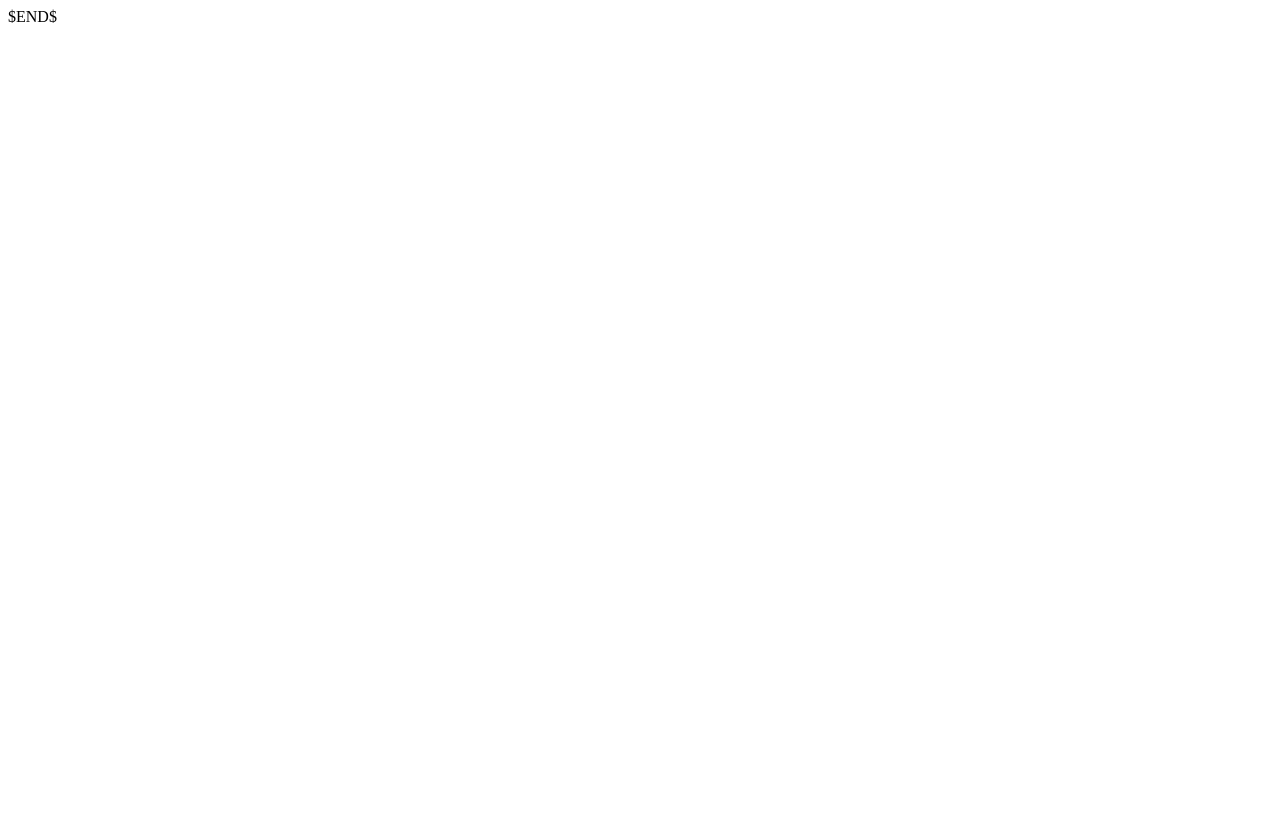
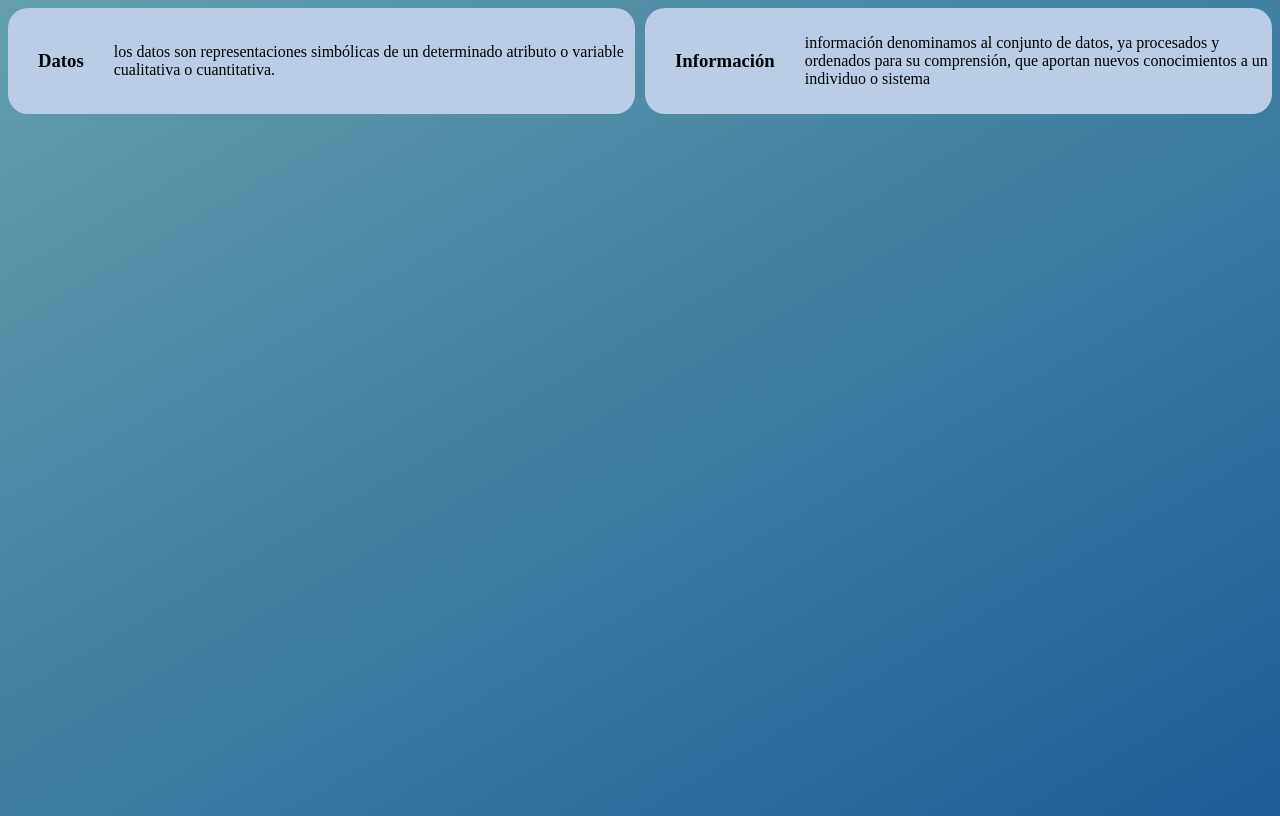
Before and after one commit to DSaenzDiaz/Estudia, a website: page index.html in a window 1280 px wide. Drawn offline with Linux system fonts and the light colour scheme.

Commit message:
'Datos' 'Información'

```diff
--- a/index.html
+++ b/index.html
@@ -1,10 +1,40 @@
 <!DOCTYPE html>
 <html lang="en">
-<head>
-  <meta charset="UTF-8">
-  <title>$Title$</title>
-</head>
-<body>
-$END$
-</body>
+  <head>
+    <meta charset="UTF-8" />
+    <meta
+      name="viewport"
+      content="width=device-width, user-scalable=no, initial-scale=1.0, maximum-scale=1.0, minimum-scale=1.0"
+    />
+    <meta http-equiv="X-UA-Compatible" content="ie=edge" />
+    <link rel="stylesheet" href="style.css" />
+    <title>Modelos y Bases de Datos</title>
+  </head>
+  <body>
+    <div class="list">
+      <div class="card">
+        <div class="tittle">
+          <h3>Datos</h3>
+        </div>
+        <div class="definition">
+          <p>
+            los datos son representaciones simbólicas de un determinado atributo
+            o variable cualitativa o cuantitativa.
+          </p>
+        </div>
+      </div>
+      <div class="card">
+        <div class="tittle">
+          <h3>Información</h3>
+        </div>
+        <div class="definition">
+          <p>
+            información denominamos al conjunto de datos, ya procesados y
+            ordenados para su comprensión, que aportan nuevos conocimientos a un
+            individuo o sistema
+          </p>
+        </div>
+      </div>
+    </div>
+  </body>
 </html>
--- /dev/null
+++ b/package.json
@@ -0,0 +1,5 @@
+{
+  "devDependencies": {
+    "prettier": "2.8.1"
+  }
+}
--- a/style.css
+++ b/style.css
@@ -0,0 +1,46 @@
+body {
+    font-family: serif, Consolas, "Times New Roman", Arial;
+    height: 100vh;
+    background: linear-gradient(150deg, #639FAB, #1C5D99);
+}
+
+* {
+    box-sizing: border-box;
+}
+
+.list {
+    display: flex;
+    gap: 10px;
+}
+
+ .card {
+     display: flex;
+     background: #BBCDE5;
+     border-radius: 20px;
+     width: 50%;
+ }
+
+ .tittle {
+     display: flex;
+     justify-content: center;
+     align-items: center;
+     padding: 5px 0 5px 30px;
+ }
+
+ .definition {
+     display: flex;
+     justify-content: center;
+     align-items: center;
+     padding: 10px 0 10px 30px;
+ }
+
+@media only screen and (max-width: 656px),
+(max-device-width: 656px) {
+    .list {
+        flex-direction: column;
+    }
+
+    .card {
+        width: 100%;
+    }
+}
```
Also changed, not shown: 1 other file.
